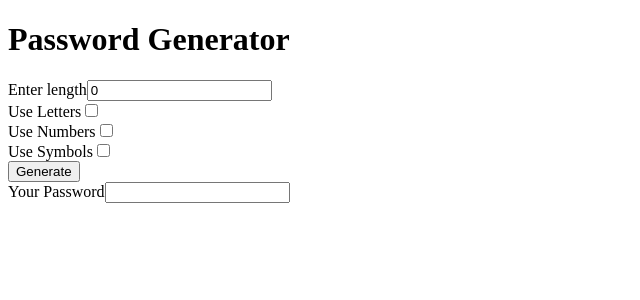
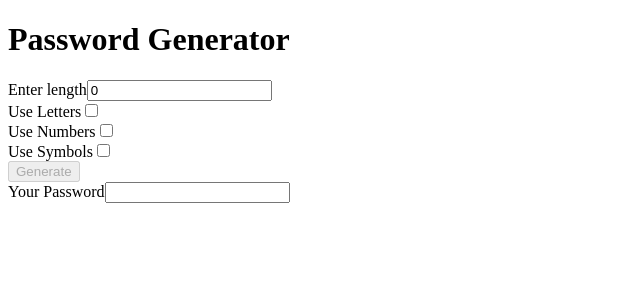
Before and after one commit to RickITKock/password-generator, an Angular app: page / in a window 1280 px wide. Shown: the top 300 px of the page, without its empty margins (0-640 px from the left). Built offline with nearby package versions, Linux system fonts and the light colour scheme.

Commit message:
Only enable button if length is set and at least one of checkboxes are checked

```diff
--- a/src/app/app.component.html
+++ b/src/app/app.component.html
@@ -17,7 +17,7 @@
   <input type="checkbox" (change)="onChangeUseSymbols()" />
 </div>
 <div>
-  <button (click)="onButtonClick()">Generate</button>
+  <button [disabled]="!(passwordLength && (includeLetters || includeNumbers || includeSymbols))" (click)="onButtonClick()">Generate</button>
 </div>
 <div>
   <label>Your Password</label>
```
